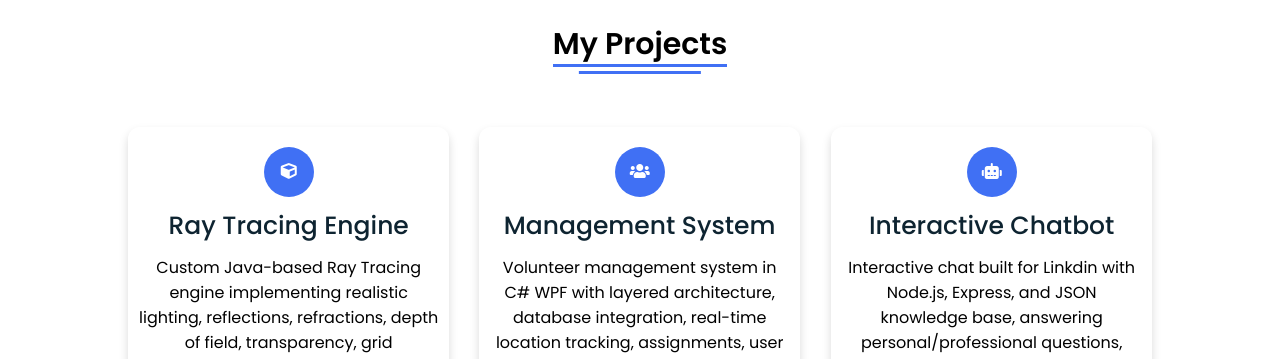
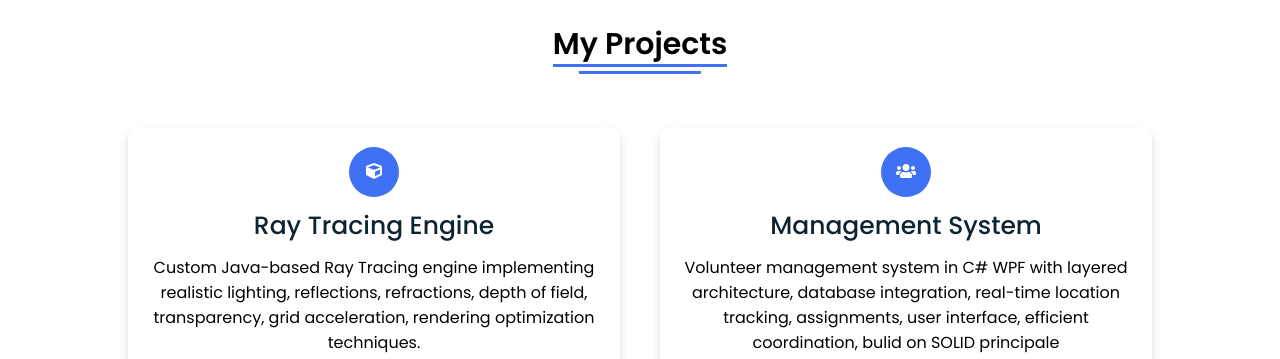
Before and after one commit to motiamar/moti-profile, a website built with Vite: page frontend/index.html in a window 1280 px wide. Shown: the part 2210-2569 px from the top of the page. Built offline with nearby package versions, Linux system fonts and the light colour scheme; no server answers.

```diff
--- a/frontend/src/style.css
+++ b/frontend/src/style.css
@@ -338,7 +338,7 @@
       align-items: stretch;
     }
     .projects .boxes .box{
-      width: calc(100% / 3 - 20px);
+      width: calc(50% - 20px);
       margin: 20px 0;
       border-radius: 12px;
       box-shadow: 0 5px 10px rgba(0, 0, 0, 0.15);
```
